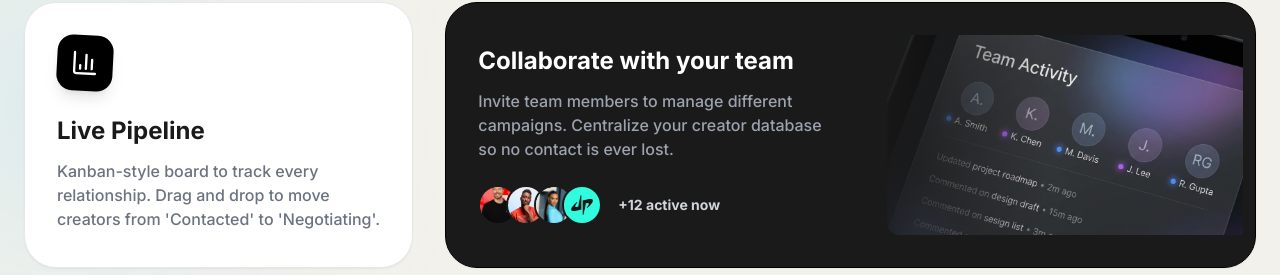
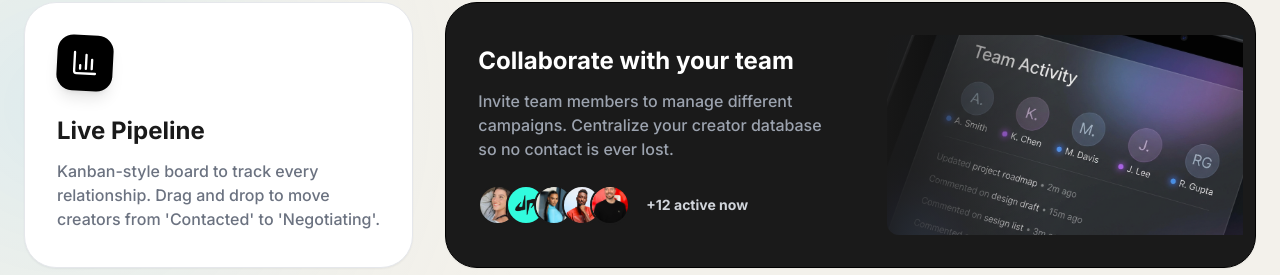
Before and after one commit to Velari-bot/ai-social-media-outreach, a Next.js app: page / in a window 1280 px wide. Shown: the part 3225-3500 px from the top of the page. Built offline with nearby package versions, Linux system fonts and the light colour scheme; no server answers.

Commit message:
style: update creator avatars on signup and home pages

```diff
--- a/app/page.tsx
+++ b/app/page.tsx
@@ -288,10 +288,11 @@ export default function Home() {
               <div className="flex gap-4">
                 <div className="flex -space-x-3">
                   {[
-                    "/mr-beast.jpg",
+                    "/charli.jpg",
+                    "/dude.jpg",
+                    "/kim.jpg",
                     "/mkbhd.jpg",
-                    "/kim.jpg",
-                    "/dude.jpg"
+                    "/mr-beast.jpg"
                   ].map((src, i) => (
                     <div key={i} className="w-10 h-10 rounded-full border-2 border-[#1A1A1A] overflow-hidden">
                       <img src={src} alt="User" className="w-full h-full object-cover" />
--- a/app/signup/page.tsx
+++ b/app/signup/page.tsx
@@ -110,9 +110,9 @@ export default function SignupPage() {
               Start finding <span className="text-transparent bg-clip-text bg-gradient-to-r from-blue-600 to-purple-600">top creators</span> in seconds.
             </h2>
             <div className="flex -space-x-3">
-              {[1, 2, 3, 4].map((i) => (
+              {['/charli.jpg', '/dude.jpg', '/kim.jpg', '/mkbhd.jpg', '/mr-beast.jpg'].map((src, i) => (
                 <div key={i} className="w-10 h-10 rounded-full border-2 border-white bg-gray-200 overflow-hidden shadow-sm">
-                  <img src={`/mr-beast.jpg`} alt="Creator" className="w-full h-full object-cover" />
+                  <img src={src} alt="Creator" className="w-full h-full object-cover" />
                 </div>
               ))}
               <div className="w-10 h-10 rounded-full border-2 border-white bg-black flex items-center justify-center text-[10px] text-white font-bold shadow-sm">
```
